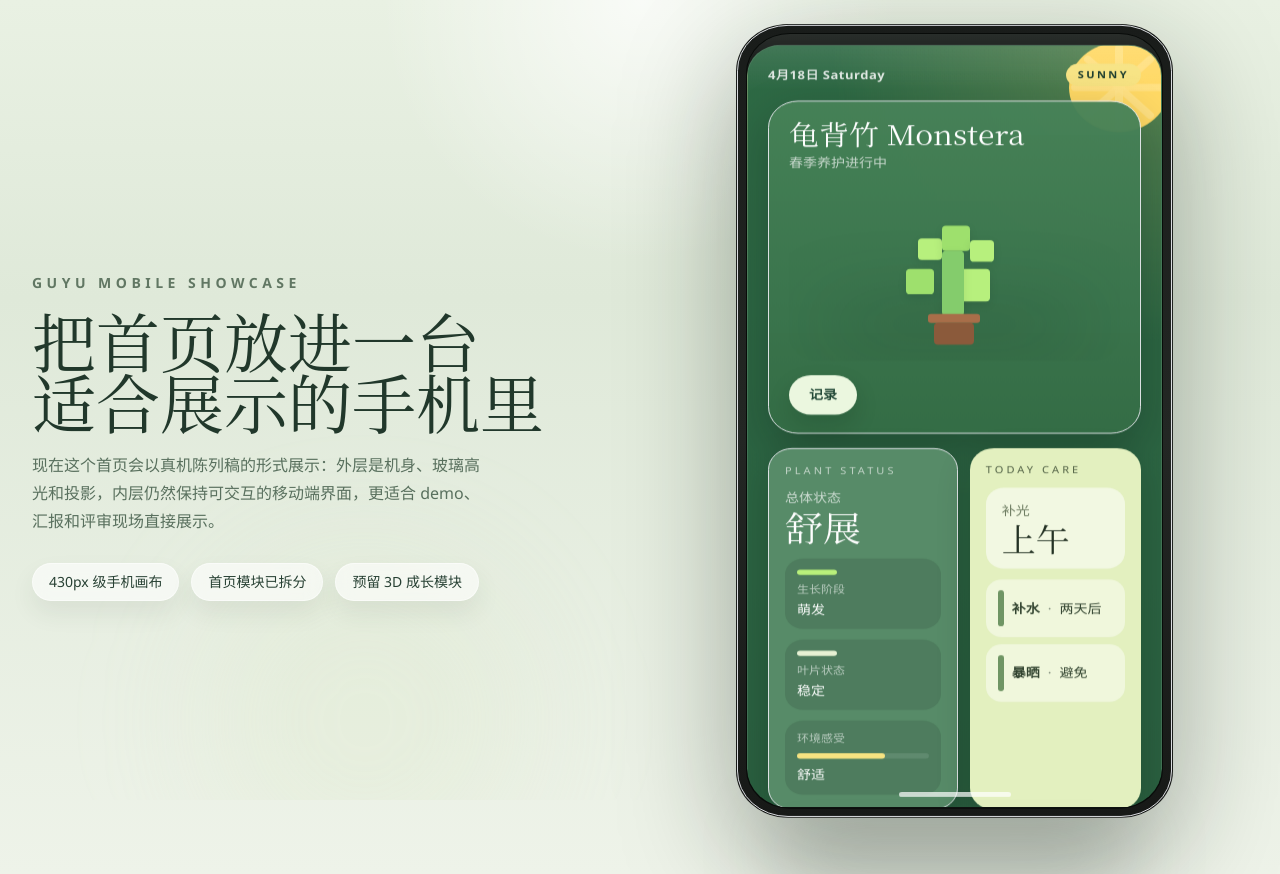
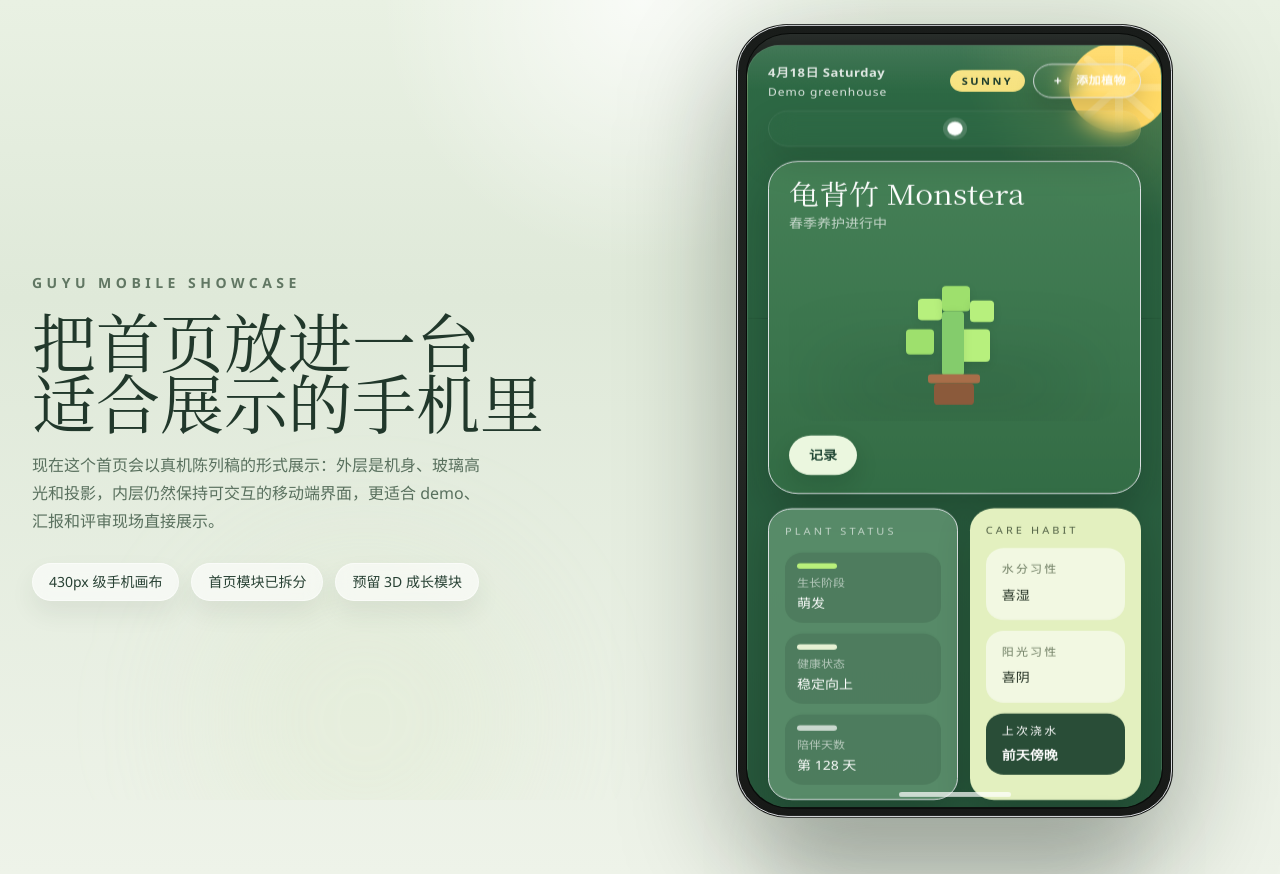
Before and after one commit to Joe-Zongyi/guyu, a Next.js app in the folder web/: page / in a window 1280 px wide. Built offline with nearby package versions, Linux system fonts and the light colour scheme.

Commit message:
Simplify home plant indicators and care labels

```diff
--- a/web/src/features/home/components/home-showcase-page.tsx
+++ b/web/src/features/home/components/home-showcase-page.tsx
@@ -2,8 +2,10 @@
 
 import Link from "next/link";
 import { DeviceFrame } from "@/src/shared/ui/device-frame";
-import { DEFAULT_THEME, RHYTHM_BARS, THEMES } from "../data/showcase-theme";
+import { DEFAULT_THEME, THEMES } from "../data/showcase-theme";
 import type { ThemeData } from "../types";
+
+const PLANT_TABS = [{ id: "monstera" }] as const;
 
 export function HomeShowcasePage() {
   const theme = THEMES[DEFAULT_THEME];
@@ -51,13 +53,55 @@ export function HomeShowcasePage() {
             <WeatherBackdrop theme={theme} />
 
             <div className="relative z-10 flex flex-col gap-4">
-              <div className="flex items-center justify-between text-[13px] font-semibold tracking-[0.04em] text-white/85">
+              <div className="space-y-3">
+                <div className="flex items-start justify-between gap-3 text-[13px] font-semibold tracking-[0.04em] text-white/85">
+                  <div>
                     <span>{theme.dateLabel}</span>
+                    <p className="mt-1 text-xs font-medium tracking-[0.08em] text-white/58">
+                      Demo greenhouse
+                    </p>
+                  </div>
+
+                  <div className="flex items-center gap-2">
                     <span
                       className={`rounded-full px-3 py-1 text-[11px] uppercase tracking-[0.22em] text-[#173828] ${theme.accentClassName}`}
                     >
                       {theme.weather}
                     </span>
+                    <button
+                      type="button"
+                      aria-label="添加植物"
+                      className="inline-flex items-center gap-2 rounded-full border border-white/14 bg-white/12 px-3.5 py-2 text-xs font-semibold tracking-[0.04em] text-white shadow-[0_12px_24px_rgba(5,14,10,0.16)] backdrop-blur-md transition hover:bg-white/18"
+                    >
+                      <span className="flex h-5 w-5 items-center justify-center rounded-full bg-white/18 text-sm leading-none">
+                        +
+                      </span>
+                      添加植物
+                    </button>
+                  </div>
+                </div>
+
+                <div className="flex items-center justify-center rounded-full border border-white/10 bg-white/8 px-4 py-3 shadow-[0_18px_40px_rgba(4,14,10,0.14)] backdrop-blur-md">
+                  <div className="flex items-center gap-3">
+                    {PLANT_TABS.map((plant, index) => {
+                      const isActive = index === 0;
+
+                      return (
+                        <button
+                          key={plant.id}
+                          type="button"
+                          aria-pressed={isActive}
+                          aria-label={`植物 ${index + 1}`}
+                          className={`h-3.5 w-3.5 rounded-full transition ${
+                            isActive
+                              ? "scale-110 bg-white shadow-[0_0_0_4px_rgba(255,255,255,0.16)]"
+                              : "bg-white/32 hover:bg-white/48"
+                          }`}
+                        />
+                      );
+                    })}
+                  </div>
+                </div>
               </div>
 
               <section
@@ -86,10 +130,6 @@ export function HomeShowcasePage() {
                   <p className="text-[11px] uppercase tracking-[0.28em] text-white/65">
                     Plant Status
                   </p>
-                  <p className="mt-3 text-sm text-white/70">总体状态</p>
-                  <p className="mt-1 font-serif text-[38px] leading-none text-white">
-                    {theme.health}
-                  </p>
 
                   <div className="mt-4 space-y-3">
                     <StatusItem
@@ -98,19 +138,15 @@ export function HomeShowcasePage() {
                       barClassName={theme.softAccentClassName}
                     />
                     <StatusItem
-                      label="叶片状态"
-                      value={theme.leafState}
+                      label="健康状态"
+                      value={theme.healthStatus}
                       barClassName="bg-[#e7f1d4]"
                     />
-                    <div className="rounded-[18px] bg-black/10 p-3">
-                      <p className="text-xs text-white/60">环境感受</p>
-                      <div className="mt-2 h-1.5 w-full rounded-full bg-white/10">
-                        <div
-                          className={`h-full w-2/3 rounded-full ${theme.accentClassName}`}
+                    <StatusItem
+                      label="陪伴天数"
+                      value={theme.companionshipDays}
+                      barClassName="bg-white/70"
                     />
-                      </div>
-                      <p className="mt-2 text-sm font-medium text-white">{theme.environment}</p>
-                    </div>
                   </div>
                 </article>
 
@@ -118,78 +154,20 @@ export function HomeShowcasePage() {
                   className={`rounded-[24px] p-4 text-[#20321f] shadow-[0_16px_36px_rgba(6,17,11,0.18)] ${theme.careClassName}`}
                 >
                   <p className="text-[11px] uppercase tracking-[0.28em] text-[#516145]">
-                    Today Care
+                    Care Habit
                   </p>
-                  <div className="mt-3 rounded-[18px] bg-white/55 p-4">
-                    <p className="text-sm text-[#6e7d62]">补光</p>
-                    <p className="mt-1 font-serif text-[34px] leading-none text-[#243224]">
-                      {theme.primaryCare}
+                  <div className="mt-3 space-y-3">
+                    <HabitCard label="水分习性" value={theme.waterHabit} />
+                    <HabitCard label="阳光习性" value={theme.sunlightHabit} />
+                    <div className="rounded-[18px] bg-[#294d37] px-4 py-3 text-white">
+                      <p className="text-xs uppercase tracking-[0.18em] text-white/64">
+                        上次浇水
                       </p>
+                      <p className="mt-2 text-sm font-semibold">{theme.lastWatered}</p>
                     </div>
-                  <div className="mt-3 space-y-2">
-                    <Reminder label="补水" value="两天后" />
-                    <Reminder label="暴晒" value="避免" />
                   </div>
                 </article>
               </section>
-
-              <article
-                className={`rounded-[28px] p-4 text-[#203225] shadow-[0_18px_44px_rgba(6,18,12,0.18)] ${theme.rhythmClassName}`}
-              >
-                <div className="flex items-center justify-between gap-3">
-                  <p className="text-[11px] uppercase tracking-[0.28em] text-[#5e715f]">
-                    Life Rhythm
-                  </p>
-                  <span className="rounded-full bg-white/55 px-3 py-1 text-xs font-semibold text-[#405141]">
-                    这周很稳
-                  </span>
-                </div>
-
-                <div className="mt-4 grid grid-cols-[124px_1fr] gap-3">
-                  <div className="flex min-h-[168px] flex-col items-center justify-center rounded-[24px] bg-white/38 p-3 text-center">
-                    <div className="relative flex h-24 w-24 items-center justify-center">
-                      <div className="absolute inset-0 rounded-full border-[10px] border-white/45" />
-                      <div className="absolute inset-[2px] rotate-45 rounded-full border-[10px] border-transparent border-r-[#3b6e50] border-t-[#3b6e50]" />
-                      <div className="text-center">
-                        <p className="font-serif text-2xl text-[#243626]">节律</p>
-                        <p className="mt-1 text-xs text-[#617060]">稳定</p>
-                      </div>
-                    </div>
-                    <p className="mt-3 text-xs leading-5 text-[#657363]">本周养护感受</p>
-                  </div>
-
-                  <div className="flex flex-col justify-between rounded-[24px] bg-white/38 p-4">
-                    <RhythmCurve />
-                    <div className="mt-4 flex flex-wrap gap-2 text-xs font-semibold text-[#38503e]">
-                      <span className="rounded-full bg-white/70 px-3 py-2">陪伴第 128 天</span>
-                      <span className="rounded-full bg-white/70 px-3 py-2">上次浇水 前天</span>
-                    </div>
-                  </div>
-                </div>
-
-                <div className="mt-4">
-                  <p className="text-sm text-[#4d624e]">今天顺手通风更偏早晨</p>
-                  <div className="mt-3 flex items-end gap-2">
-                    {RHYTHM_BARS.map((bar) => (
-                      <div key={bar.label} className="flex flex-1 flex-col gap-2">
-                        <div className="h-24 rounded-[18px] bg-white/45 p-1">
-                          <div
-                            className="w-full rounded-[14px] bg-[#3f704f] transition-all duration-500"
-                            style={{ height: bar.value }}
-                          />
-                        </div>
-                        <p className="text-center text-[11px] uppercase tracking-[0.18em] text-[#607261]">
-                          {bar.label}
-                        </p>
-                      </div>
-                    ))}
-                  </div>
-                </div>
-
-                <p className="mt-4 text-sm leading-6 text-[#536652]">
-                  你最近更常在早晨照顾它，生活和养护节奏正在同步。
-                </p>
-              </article>
 
               <article
                 className={`rounded-[24px] p-4 text-[#203225] shadow-[0_16px_36px_rgba(6,18,12,0.16)] ${theme.secondaryCardClassName}`}
@@ -197,55 +175,23 @@ export function HomeShowcasePage() {
                 <p className="text-[11px] uppercase tracking-[0.28em] text-[#5b7060]">
                   Video Recommendation
                 </p>
-                <div className="mt-3 flex items-center gap-3 rounded-[20px] bg-white/45 p-3">
+                <Link
+                  href="#"
+                  className="mt-3 flex items-center gap-3 rounded-[20px] bg-white/45 p-3 transition hover:-translate-y-0.5"
+                >
                   <div className="flex h-20 w-20 shrink-0 items-center justify-center rounded-[18px] bg-[linear-gradient(135deg,#7aac59_0%,#3a5f43_100%)] text-2xl text-white">
                     ▶
                   </div>
                   <div className="min-w-0 flex-1">
-                    <p className="truncate font-serif text-xl text-[#243525]">龟背竹浇水节奏</p>
-                    <p className="mt-1 text-sm text-[#617060]">6 min · 新手友好</p>
+                    <p className="truncate font-serif text-xl text-[#243525]">
+                      {theme.videoTitle}
+                    </p>
+                    <p className="mt-1 text-sm text-[#617060]">{theme.videoMeta}</p>
                   </div>
-                  <button
-                    type="button"
-                    className="rounded-full bg-[#294d37] px-4 py-2 text-sm font-semibold text-white"
-                  >
+                  <span className="rounded-full bg-[#294d37] px-4 py-2 text-sm font-semibold text-white">
                     观看
-                  </button>
-                </div>
-              </article>
-
-              <article
-                className={`rounded-[24px] p-4 text-[#203225] shadow-[0_16px_36px_rgba(6,18,12,0.16)] ${theme.secondaryCardClassName}`}
-              >
-                <p className="text-[11px] uppercase tracking-[0.28em] text-[#5b7060]">
-                  Similar Creators
-                </p>
-                <div className="mt-3 space-y-3">
-                  {theme.creators.map((creator, index) => (
-                    <div
-                      key={creator.name}
-                      className="flex items-center gap-3 rounded-[20px] bg-white/45 p-3"
-                    >
-                      <div
-                        className={`flex h-12 w-12 shrink-0 items-center justify-center rounded-[16px] text-sm font-semibold text-white ${
-                          index === 0 ? "bg-[#4f7a5f]" : "bg-[#65895b]"
-                        }`}
-                      >
-                        {creator.name.slice(0, 2)}
-                      </div>
-                      <div className="min-w-0 flex-1">
-                        <p className="truncate font-medium text-[#243525]">{creator.name}</p>
-                        <p className="truncate text-sm text-[#5e6f60]">{creator.meta}</p>
-                      </div>
-                      <button
-                        type="button"
-                        className="rounded-full border border-[#274334]/12 bg-white/70 px-4 py-2 text-sm font-semibold text-[#274334]"
-                      >
-                        查看
-                      </button>
-                    </div>
-                  ))}
-                </div>
+                  </span>
+                </Link>
               </article>
             </div>
 
@@ -275,15 +221,11 @@ function StatusItem({
   );
 }
 
-function Reminder({ label, value }: { label: string; value: string }) {
+function HabitCard({ label, value }: { label: string; value: string }) {
   return (
-    <div className="flex items-center gap-2 rounded-[16px] bg-white/45 px-3 py-3">
-      <div className="h-10 w-1.5 rounded-full bg-[#6f9564]" />
-      <p className="text-sm text-[#31432f]">
-        <span className="font-semibold">{label}</span>
-        <span className="mx-2 text-[#7b8978]">·</span>
-        <span>{value}</span>
-      </p>
+    <div className="rounded-[18px] bg-white/55 p-4">
+      <p className="text-xs uppercase tracking-[0.18em] text-[#6e7d62]">{label}</p>
+      <p className="mt-2 text-sm font-medium leading-6 text-[#243224]">{value}</p>
     </div>
   );
 }
@@ -308,29 +250,6 @@ function PixelPlant() {
       ))}
       <div className="absolute left-[118px] top-[132px] h-[10px] w-[52px] rounded-[3px] bg-[#a86e49]" />
       <div className="absolute left-[124px] top-[142px] h-6 w-10 rounded-[4px] bg-[#8b5a3b]" />
-    </div>
-  );
-}
-
-function RhythmCurve() {
-  return (
-    <div className="relative h-[92px] overflow-hidden rounded-[20px] bg-[#edf5e1]">
-      <svg
-        viewBox="0 0 220 92"
-        className="absolute inset-0 h-full w-full"
-        fill="none"
-        aria-hidden="true"
-      >
-        <path
-          d="M10 68C42 48 58 24 92 30C129 37 137 66 169 54C188 47 198 29 210 24"
-          stroke="#406d4e"
-          strokeWidth="4"
-          strokeLinecap="round"
-        />
-        {[["42", "48"], ["92", "30"], ["169", "54"], ["210", "24"]].map(([cx, cy]) => (
-          <circle key={`${cx}-${cy}`} cx={cx} cy={cy} r="5.5" fill="#406d4e" />
-        ))}
-      </svg>
     </div>
   );
 }
--- a/web/src/features/home/data/showcase-theme.ts
+++ b/web/src/features/home/data/showcase-theme.ts
@@ -1,4 +1,4 @@
-import type { RhythmBar, ThemeData, ThemeKey } from "../types";
+import type { ThemeData, ThemeKey } from "../types";
 
 export const THEMES: Record<ThemeKey, ThemeData> = {
   sunny: {
@@ -11,22 +11,20 @@ export const THEMES: Record<ThemeKey, ThemeData> = {
       "bg-[linear-gradient(180deg,rgba(71,130,88,0.96)_0%,rgba(52,109,70,0.98)_100%)]",
     statusClassName: "bg-[#5a8e6b]/95",
     careClassName: "bg-[#e3f0bf]",
-    rhythmClassName: "bg-[#d7f0b6]",
     secondaryCardClassName: "bg-[#eff7d3]",
     accentClassName: "bg-[#f7e381]",
     softAccentClassName: "bg-[#b9f07b]",
     borderClassName: "border-white/10",
     glowClassName: "guyu-weather-sunny",
     heroSubtitle: "春季养护进行中",
-    health: "舒展",
     growthStage: "萌发",
-    leafState: "稳定",
-    environment: "舒适",
-    primaryCare: "上午",
-    creators: [
-      { name: "自然阳台日记", meta: "窗台养护 · 治愈系" },
-      { name: "植物散步时间", meta: "龟背竹日常 · 光照观察" },
-    ],
+    healthStatus: "稳定向上",
+    companionshipDays: "第 128 天",
+    waterHabit: "喜湿",
+    sunlightHabit: "喜阴",
+    lastWatered: "前天傍晚",
+    videoTitle: "龟背竹浇水节奏",
+    videoMeta: "6 min · 新手友好",
   },
   rainy: {
     key: "rainy",
@@ -38,29 +36,21 @@ export const THEMES: Record<ThemeKey, ThemeData> = {
       "bg-[linear-gradient(180deg,rgba(50,84,77,0.98)_0%,rgba(35,62,57,0.98)_100%)]",
     statusClassName: "bg-[#35544f]/95",
     careClassName: "bg-[#d8e8c2]",
-    rhythmClassName: "bg-[#cfe0d2]",
     secondaryCardClassName: "bg-[#d9e4df]",
     accentClassName: "bg-[#dbe9e2]",
     softAccentClassName: "bg-[#9cd4a7]",
     borderClassName: "border-white/8",
     glowClassName: "guyu-weather-rainy",
     heroSubtitle: "春季养护进行中",
-    health: "平稳",
     growthStage: "缓慢",
-    leafState: "稳定",
-    environment: "湿冷",
-    primaryCare: "靠窗",
-    creators: [
-      { name: "雨天阳台观察", meta: "潮湿养护 · 阴天补光" },
-      { name: "慢生长备忘录", meta: "雨季节奏 · 室内通风" },
-    ],
+    healthStatus: "平稳恢复",
+    companionshipDays: "第 128 天",
+    waterHabit: "喜干",
+    sunlightHabit: "喜阴",
+    lastWatered: "三天前清晨",
+    videoTitle: "阴雨天怎么判断要不要浇水",
+    videoMeta: "5 min · 雨季避坑",
   },
 };
 
 export const DEFAULT_THEME: ThemeKey = "sunny";
-
-export const RHYTHM_BARS: RhythmBar[] = [
-  { label: "morning", value: "72%" },
-  { label: "noon", value: "48%" },
-  { label: "evening", value: "33%" },
-];
--- a/web/src/features/home/types.ts
+++ b/web/src/features/home/types.ts
@@ -1,9 +1,4 @@
 export type ThemeKey = "sunny" | "rainy";
-
-export type Creator = {
-  name: string;
-  meta: string;
-};
 
 export type ThemeData = {
   key: ThemeKey;
@@ -13,22 +8,18 @@ export type ThemeData = {
   heroClassName: string;
   statusClassName: string;
   careClassName: string;
-  rhythmClassName: string;
   secondaryCardClassName: string;
   accentClassName: string;
   softAccentClassName: string;
   borderClassName: string;
   glowClassName: string;
   heroSubtitle: string;
-  health: string;
   growthStage: string;
-  leafState: string;
-  environment: string;
-  primaryCare: string;
-  creators: Creator[];
+  healthStatus: string;
+  companionshipDays: string;
+  waterHabit: string;
+  sunlightHabit: string;
+  lastWatered: string;
+  videoTitle: string;
+  videoMeta: string;
 };
-
-export type RhythmBar = {
-  label: "morning" | "noon" | "evening";
-  value: string;
-};
```
Lines whose indentation alone changed are shown as unchanged.
